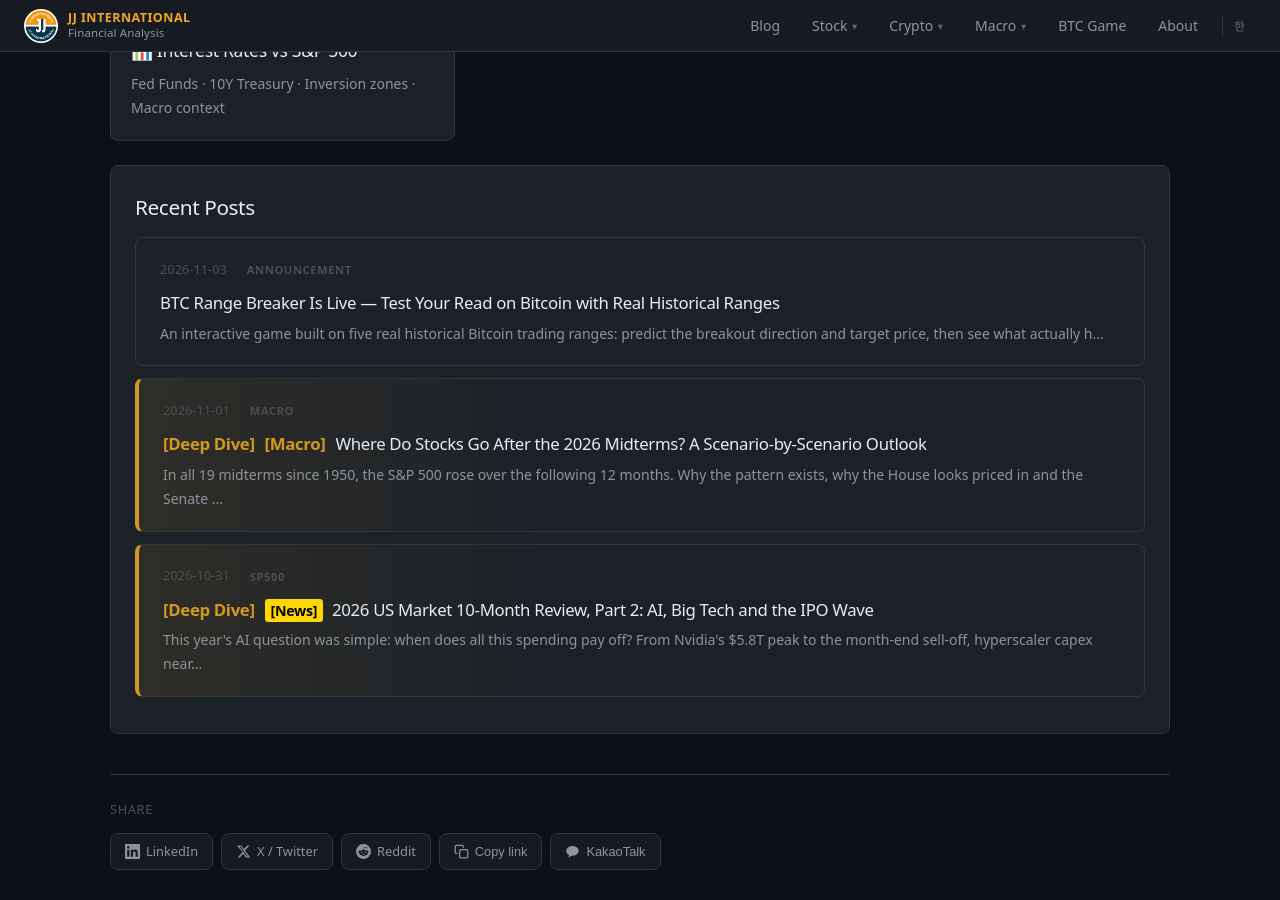
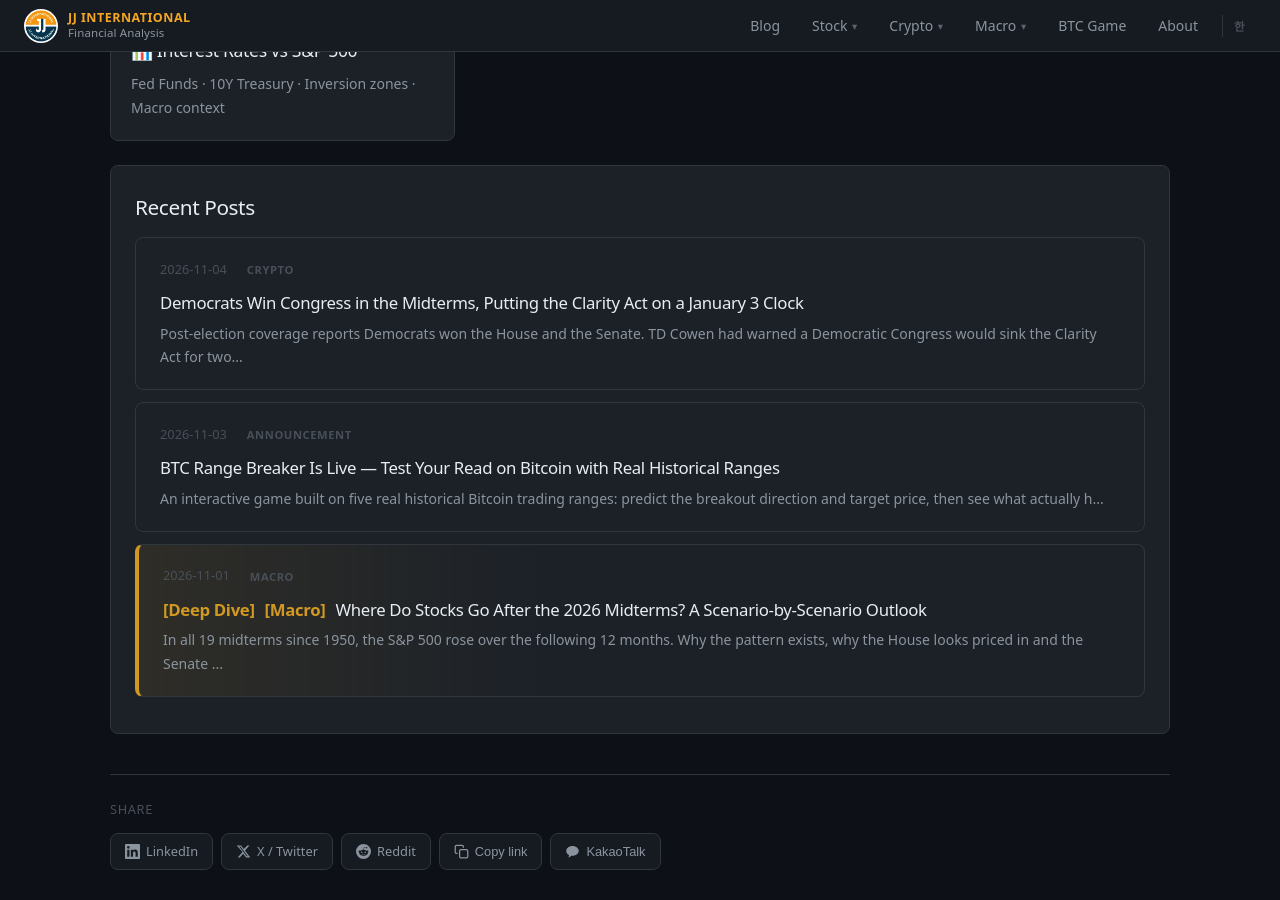
Before and after one commit to jaegunjung/finance, a Jekyll site: the page built from index.html, in a window 1280 px wide and 900 px high, scrolled down 4644 px. Built offline with Jekyll 4.4.1, drawn with Linux system fonts in a browser that asks for light colours; a script that is not in the unit is left out; part of the change alters nothing that is shown.

Commit message:
post: Clarity Act 중간선거 민주당 의회 장악 뉴스 업데이트 [auto-news-watch]
Co-Authored-By: Claude Sonnet 5.5 <noreply@anthropic.com>

```diff
--- a/_data/clarity_act_status.json
+++ b/_data/clarity_act_status.json
@@ -1,11 +1,11 @@
 {
   "_comment": "Powers the Clarity Act status card on crypto/index.html (rendered via Jekyll site.data.clarity_act_status.*). Kept as data instead of hardcoded HTML so daily-news-watch.yml can safely refresh it whenever it publishes a new Clarity Act post -- editing these fields carries far less risk than an unattended job hand-editing the page's HTML directly.",
-  "status_label_en": "Effectively Dead for 2026 · No Revote in October (as of Nov 1, 2026)",
-  "status_label_ko": "2026년 입법 사실상 무산 · 10월 재표결 없음 (2026.11.1 기준)",
-  "description_en": "Would define Bitcoin and Ether as commodities under the CFTC and settle SEC/CFTC jurisdiction. Passed Senate Banking Committee 15-9 on May 14, 2026. On Sept 15, 2026, the Senate cloture vote on H.R. 3633 failed 49-50, short of the 60 needed. Sen. Tillis switched to no so he could enter a motion to reconsider, which keeps the bill technically alive. October ended with no new cloture motion and no vote scheduled, and the House is out until after the Nov 3 midterms, so the bill cannot become law before the election. The only remaining window is the post-election lame-duck session; if Congress does not pass it by Jan 3, 2027, it dies with the 119th Congress and must be reintroduced. Disputes over ethics provisions (officials' crypto holdings) and stablecoin yield remain unresolved. In the meantime the SEC and CFTC are filling the gap with rules (SEC Regulation Crypto Assets proposal, CFTC prerule at OIRA since Sept 17), which are easier to challenge in court and to reverse than legislation.",
-  "description_ko": "BTC·ETH를 CFTC 관할 상품으로 분류하고 SEC/CFTC 관할권을 법으로 확정하는 법안. 2026.5.14 상원 은행위 15대 9 통과. 2026년 9월 15일 H.R. 3633 상원 클로처 표결이 49-50으로 부결됐다(필요 60표). 틸리스 의원이 재고 동의를 내기 위해 반대로 돌아서, 법안은 형식상 살아 있다. 그러나 10월 한 달 동안 새 클로처 동의도, 표결 일정도 잡히지 않았고 하원은 11/3 중간선거 이후까지 휴회 중이라 선거 전 입법은 불가능해졌다. 남은 기회는 선거 후 레임덕 회기뿐이며, 2027년 1월 3일까지 통과하지 못하면 제119대 의회 종료와 함께 자동 폐기돼 다시 발의해야 한다. 공직자 코인 보유 관련 윤리 조항과 스테이블코인 이자 문제는 여전히 풀리지 않았다. 그사이 SEC·CFTC가 규정으로 공백을 메우고 있지만(SEC 'Regulation Crypto Assets' 제안, 9/17 OIRA에 넘어간 CFTC 규정안), 규정은 법률보다 소송·정권 교체로 뒤집히기 쉽다.",
-  "latest_post_url": "/crypto/2026/09/18/sec-cftc-rules-fill-clarity-act-vacuum/",
-  "latest_post_label_en": "Latest Clarity Act update (Sept 18, 2026)",
-  "latest_post_label_ko": "Clarity Act 최신 업데이트 (2026.9.18)",
-  "last_updated": "2026-11-01"
+  "status_label_en": "Post-Election Long Shot · Democrats Win Congress, Jan 3, 2027 Deadline (as of Nov 4, 2026)",
+  "status_label_ko": "선거 후 가능성 희박 · 민주당 의회 장악, 2027.1.3 시한 (2026.11.4 기준)",
+  "description_en": "Failed Senate cloture 49-50 on Sept 15, 2026. After the Nov 3 midterms, outlets report Democrats won the House and the Senate; TD Cowen had warned a Democratic Congress would sink the bill for about two years. The only remaining path is a lame-duck vote before the 119th Congress ends on Jan 3, 2027, otherwise the bill dies and must be reintroduced.",
+  "description_ko": "2026.9.15 상원 클로처 49-50 부결. 11/3 중간선거 후 민주당이 하원과 상원을 차지한 것으로 보도됐고, TD Cowen은 민주당 의회가 법안을 약 2년간 좌초시킬 것이라 경고했다. 남은 길은 제119대 의회가 끝나는 2027.1.3 전 레임덕 표결뿐이며, 실패하면 폐기돼 재발의해야 한다.",
+  "latest_post_url": "/crypto/2026/11/04/clarity-act-democrats-win-congress-january-3-deadline/",
+  "latest_post_label_en": "Latest Clarity Act update (Nov 4, 2026)",
+  "latest_post_label_ko": "Clarity Act 최신 업데이트 (2026.11.4)",
+  "last_updated": "2026-11-04"
 }
--- /dev/null
+++ b/_posts/2026-11-04-clarity-act-democrats-win-congress-january-3-deadline.md
@@ -0,0 +1,76 @@
+---
+layout: post
+title: "Democrats Win Congress in the Midterms, Putting the Clarity Act on a January 3 Clock"
+title_en: "Democrats Win Congress in the Midterms, Putting the Clarity Act on a January 3 Clock"
+title_ko: "중간선거에서 민주당이 의회 장악 — Clarity Act, 1월 3일 시한 앞에 서다"
+date: 2026-11-04
+categories: crypto
+tags: [Clarity Act, crypto, midterms, Senate, legislation, bitcoin, TD Cowen]
+excerpt: "Post-election coverage reports Democrats won the House and the Senate. TD Cowen had warned a Democratic Congress would sink the Clarity Act for two years, so the only path left is a lame-duck vote before the 119th Congress ends on Jan 3, 2027."
+excerpt_en: "Post-election coverage reports Democrats won the House and the Senate. TD Cowen had warned a Democratic Congress would sink the Clarity Act for two years, so the only path left is a lame-duck vote before the 119th Congress ends on Jan 3, 2027."
+excerpt_ko: "선거 후 보도에 따르면 민주당이 하원과 상원을 모두 차지했다. TD Cowen은 민주당 의회가 Clarity Act를 2년간 좌초시킬 것이라고 경고했고, 이제 남은 길은 제119대 의회가 끝나는 2027년 1월 3일 전 레임덕 표결뿐이다."
+---
+
+<div class="en-only" markdown="1">
+
+The Nov 3 midterms have changed the Clarity Act's outlook. TradingView's live coverage reported Democrats winning the House, and CryptoTicker.io, The Defiant and BigGo Finance reported Democrats taking the Senate majority. Crypto outlets now frame the bill as "on the clock": the Senate cloture vote failed 49-50 on Sept 15, and the 119th Congress ends on Jan 3, 2027. A bill not passed by then dies and has to be reintroduced in the new Congress. (Final seat counts were still being updated at the time of writing.)
+
+<iframe src="{{ '/crypto/btc-mini-chart.html' | relative_url }}" width="100%" height="280px" frameborder="0" style="border-radius:8px; margin-bottom:24px; border:1px solid #30363d; display:block;"></iframe>
+
+## What Changed
+
+| Item | Before the election | After the election (reported) |
+|---|---|---|
+| Last Senate vote | Cloture failed 49-50 (Sept 15) | Unchanged |
+| House | Republican majority | Democrats won (TradingView) |
+| Senate | Republican majority | Democrats reported to have won it (CryptoTicker.io, The Defiant) |
+| Remaining window | Lame-duck session | Lame-duck session, ends Jan 3, 2027 |
+| Analyst view | TD Cowen: a Democratic Congress would sink the bill for about two years | Now the base case |
+
+## Why It Matters
+
+- **The deadline is hard.** Only the lame-duck session is left. Reintroduction in 2027 would restart the process under a Democratic-controlled Congress, with a different balance on the ethics provisions (officials' crypto holdings) and stablecoin yield, which were the sticking points in September.
+- **Odds were already low.** Before the vote, CoinMarketCap cited Galaxy warning that odds were near zero after April, and JPMorgan was calling the path to passage narrow this year. The election result removes most of the remaining upside.
+- **Regulators fill the gap.** The SEC and CFTC rulemakings we covered on Sept 18 matter more now. Rules are faster than legislation but easier to challenge in court or reverse.
+
+## Investment Read
+
+The market had largely priced in a failed bill since September, so a large new shock is less likely than a slow drift of sentiment. Crypto-sensitive names (exchanges, miners, stablecoin-related stocks) lose a legislative catalyst. Watch whether Republican leaders try to schedule a lame-duck vote, and whether Democrats signal willingness to negotiate in 2027. Treat any lame-duck headline skeptically until a cloture motion is actually filed.
+
+**Sources**: TradingView, "US midterm elections 2026 live" (2026-11-04); CryptoTicker.io, "Democrats Win the Senate: What It Means for Crypto"; The Defiant, "Democrats Win Senate Control as CLARITY Act Remains Stalled"; Bitcoin Foundation, "CLARITY Act Faces January 3 Deadline After Democrats Win Congress"; Bitcoin Magazine, "TD Cowen: Democratic Congress Would Sink CLARITY Act for Two Years".
+
+*This is not investment advice. Decisions and their outcomes are the investor's own responsibility.*
+
+</div>
+
+<div class="ko-only" markdown="1">
+
+11월 3일 중간선거로 Clarity Act의 전망이 크게 바뀌었습니다. TradingView 실시간 보도는 민주당의 하원 승리를 전했고, CryptoTicker.io·The Defiant·BigGo Finance는 민주당의 상원 다수당 차지를 보도했습니다. 9월 15일 상원 클로처 표결이 49-50으로 부결된 뒤, 제119대 의회가 끝나는 2027년 1월 3일까지 통과하지 못하면 법안은 폐기되고 새 의회에서 다시 발의해야 합니다. (정확한 의석수는 작성 시점에도 집계 중이었습니다.)
+
+<iframe src="{{ '/crypto/btc-mini-chart.html' | relative_url }}" width="100%" height="280px" frameborder="0" style="border-radius:8px; margin-bottom:24px; border:1px solid #30363d; display:block;"></iframe>
+
+## 무엇이 달라졌나
+
+| 항목 | 선거 전 | 선거 후(보도 기준) |
+|---|---|---|
+| 마지막 상원 표결 | 클로처 49-50 부결(9/15) | 변동 없음 |
+| 하원 | 공화당 다수 | 민주당 승리(TradingView) |
+| 상원 | 공화당 다수 | 민주당 승리 보도(CryptoTicker.io, The Defiant) |
+| 남은 기회 | 레임덕 회기 | 레임덕 회기, 2027.1.3 종료 |
+| 전문가 시각 | TD Cowen: 민주당 의회면 약 2년간 좌초 | 이제 기본 시나리오 |
+
+## 왜 중요한가
+
+- **시한이 명확합니다.** 남은 것은 레임덕 회기뿐입니다. 2027년 재발의는 민주당이 주도하는 의회에서 처음부터 다시 시작해야 하며, 9월에 쟁점이던 공직자 코인 보유 윤리 조항과 스테이블코인 이자 문제의 힘의 균형도 달라집니다.
+- **확률은 이미 낮았습니다.** 표결 전부터 CoinMarketCap은 Galaxy의 "4월 이후 확률 0에 근접" 경고를, JPMorgan은 올해 통과 경로가 좁다는 평가를 전했습니다. 선거 결과는 남아 있던 기대를 대부분 지웁니다.
+- **규제기관이 공백을 메웁니다.** 9월 18일 글에서 다룬 SEC·CFTC 규정 제정의 비중이 더 커집니다. 규정은 법률보다 빠르지만 소송과 정권 교체로 뒤집히기 쉽습니다.
+
+## 투자 관점
+
+시장은 9월부터 법안 무산을 상당 부분 반영해 왔기 때문에, 큰 충격보다는 심리가 서서히 가라앉는 쪽이 더 가능성 높습니다. 거래소·채굴·스테이블코인 관련주는 입법 모멘텀을 하나 잃습니다. 공화당 지도부가 레임덕 표결을 시도하는지, 민주당이 2027년 협상 의지를 보이는지 지켜보세요. 클로처 동의가 실제로 제출되기 전까지 레임덕 관련 헤드라인은 보수적으로 받아들이는 것이 좋습니다.
+
+**출처**: TradingView, "US midterm elections 2026 live"(2026-11-04); CryptoTicker.io, "Democrats Win the Senate: What It Means for Crypto"; The Defiant, "Democrats Win Senate Control as CLARITY Act Remains Stalled"; Bitcoin Foundation, "CLARITY Act Faces January 3 Deadline After Democrats Win Congress"; Bitcoin Magazine, "TD Cowen: Democratic Congress Would Sink CLARITY Act for Two Years".
+
+*본 글은 투자 권유가 아니며, 투자 판단과 그 결과에 대한 책임은 투자자 본인에게 있습니다.*
+
+</div>
```
